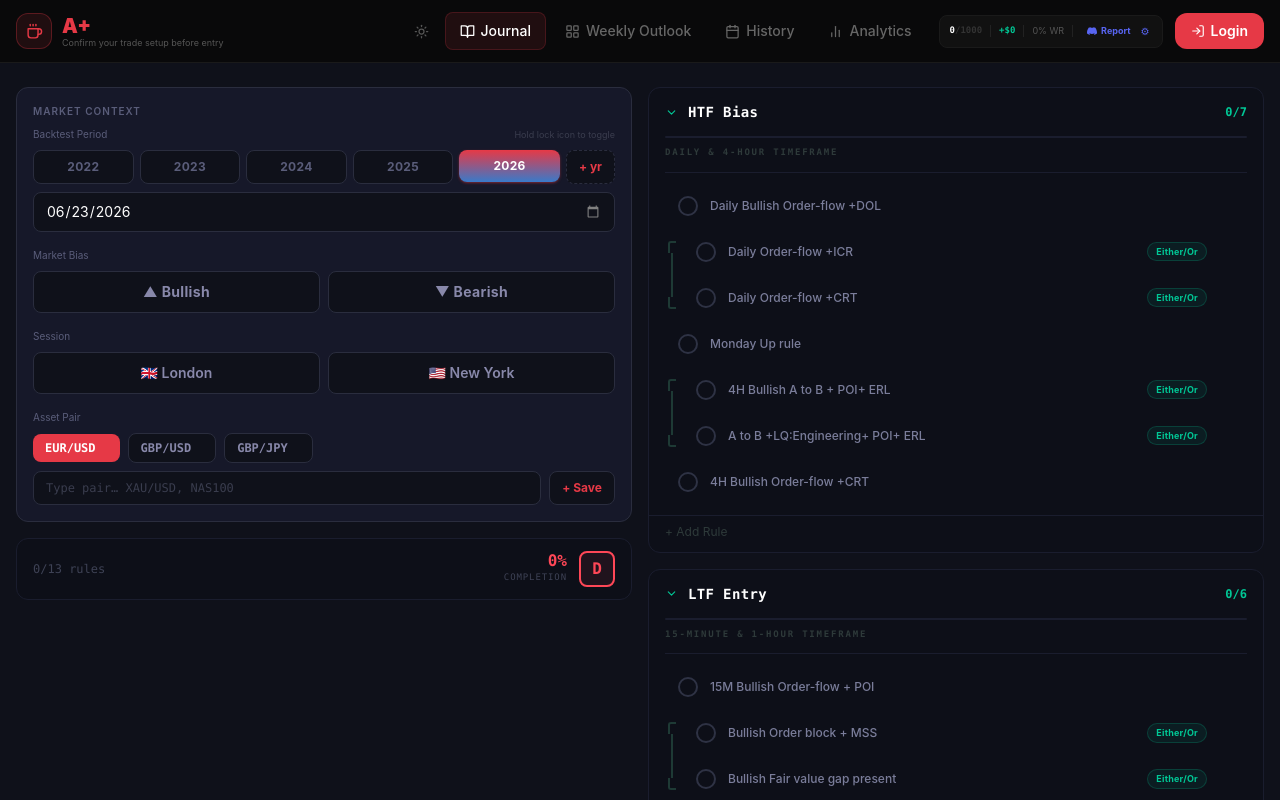
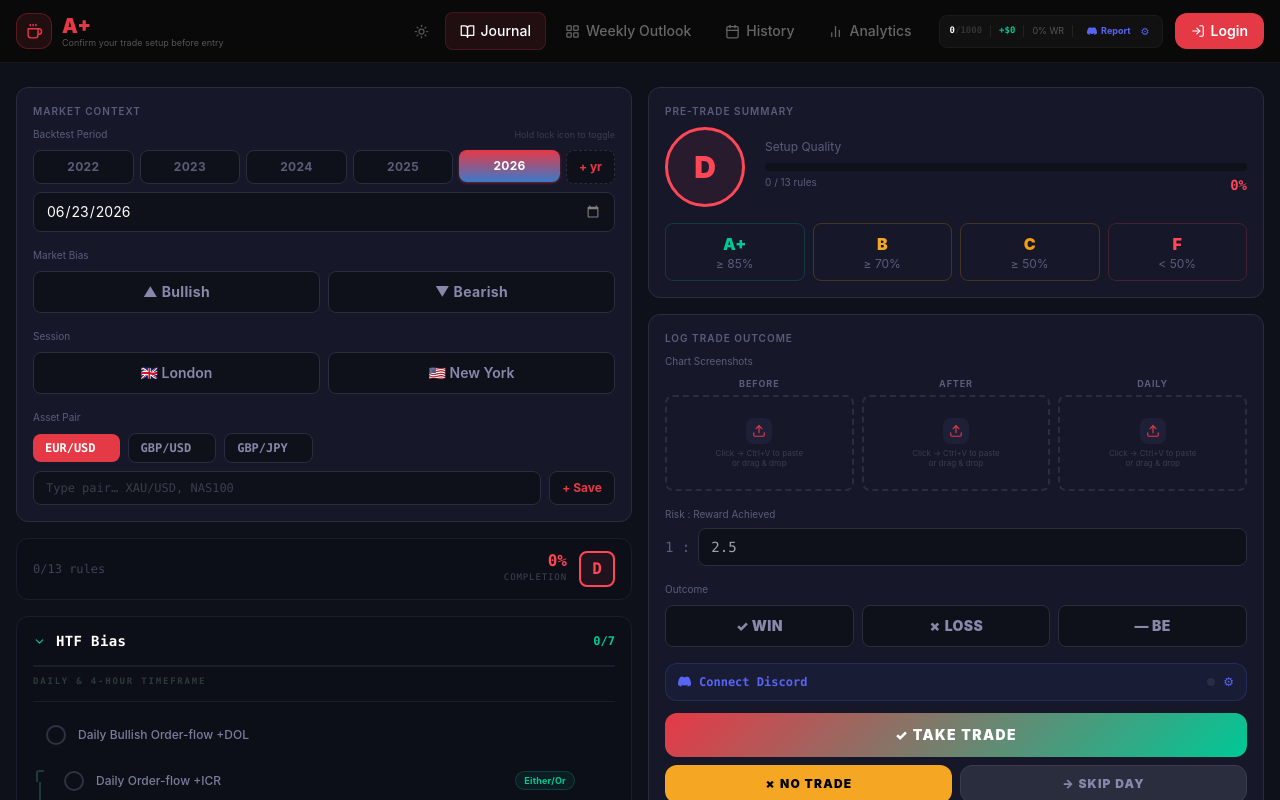
Before and after one commit to sabarfx666-spec/boy, a React (Vite) app: page / in a window 1280 px wide. Shown: the top 800 px of the page. Built offline with nearby package versions, Linux system fonts and the light colour scheme.

Commit message:
fix: restore HTF Bias + LTF Entry to left column
Left column was empty after moving rules to right. Reverted HTF/LTF
back to left column below Market Context so neither side is blank.

Co-Authored-By: Claude Sonnet 4.6 <noreply@anthropic.com>

```diff
--- a/src/App.jsx
+++ b/src/App.jsx
@@ -810,11 +810,6 @@ const JournalModule = ({ setTrades, date, setDate }) => {
           </div>
         </div>
 
-      </div>
-
-      {/* ── Right Column ── */}
-      <div className="flex flex-col gap-4">
-
         <RuleSection
           rules={biasRules} setter={setBiasRules}
           newVal={newBiasRule} setNew={setNewBiasRule}
@@ -831,6 +826,11 @@ const JournalModule = ({ setTrades, date, setDate }) => {
           expanded={ltfExpanded} onToggle={() => setLtfExpanded(v => !v)}
           onCheckedChange={(c, t) => setLtfScore({ c, t })}
         />
+
+      </div>
+
+      {/* ── Right Column ── */}
+      <div className="flex flex-col gap-4">
 
         {/* Pre-Trade Summary */}
         <Card>
```
